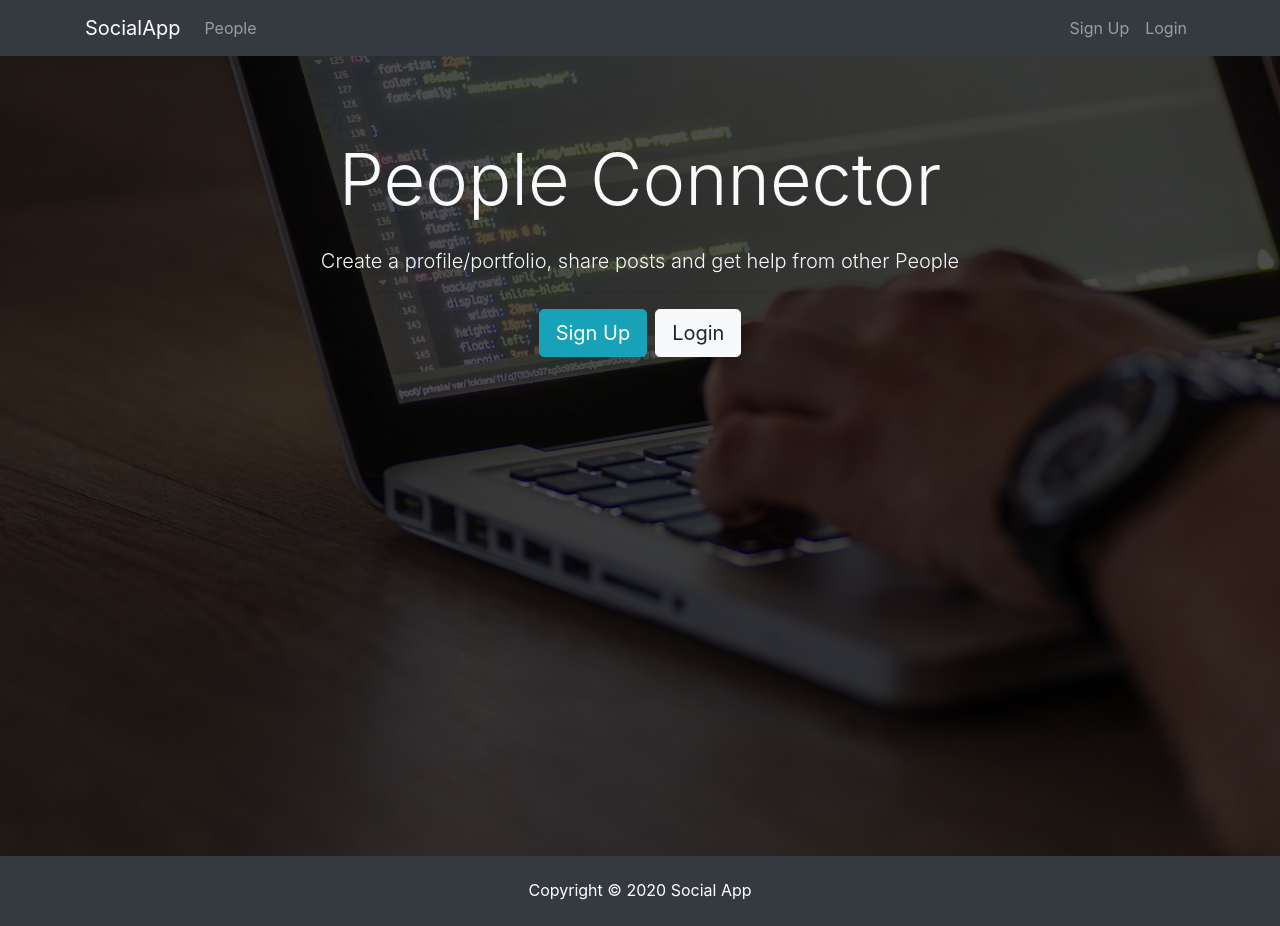
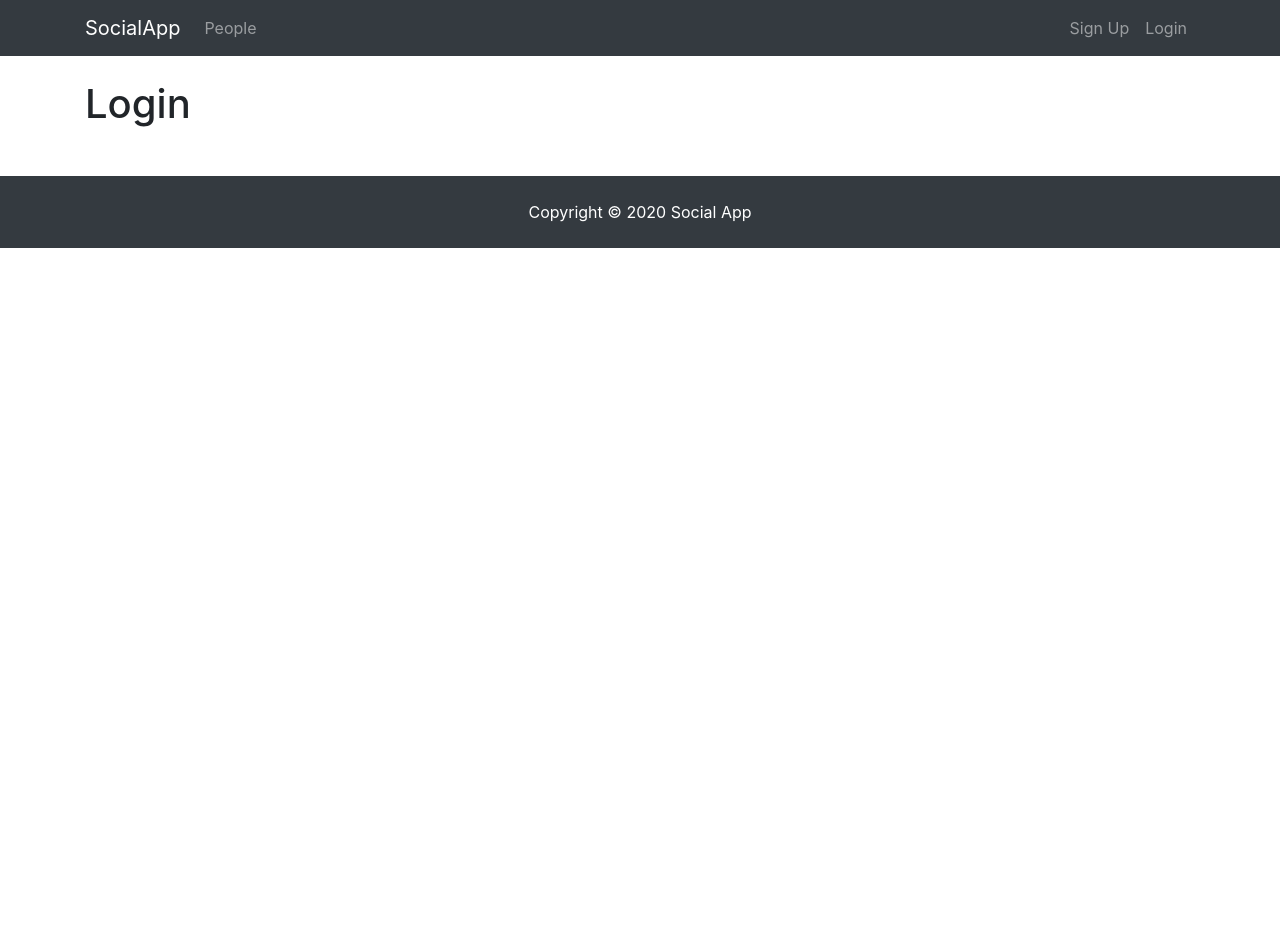
Before and after one commit to nerdigenius/SocialNetwork-App, a React (Create React App) app in the folder client/: page /login in a window 1280 px wide. After the commit the page ends 800 px from the top, so only its background shows below. Built offline with nearby package versions, Linux system fonts and the light colour scheme.

Commit message:
router setup done

```diff
--- a/client/package.json
+++ b/client/package.json
@@ -8,6 +8,7 @@
     "@testing-library/user-event": "^7.2.1",
     "react": "^16.13.1",
     "react-dom": "^16.13.1",
+    "react-router-dom": "^5.1.2",
     "react-scripts": "3.4.1"
   },
   "scripts": {
@@ -31,5 +32,5 @@
       "last 1 safari version"
     ]
   },
-  "proxy":"http://localhost:5000"
+  "proxy": "http://localhost:5000"
 }
--- a/client/src/App.js
+++ b/client/src/App.js
@@ -1,17 +1,30 @@
-import React from 'react';
+import React,{Component} from 'react';
+import {BrowserRouter as Router, Route} from 'react-router-dom'
 import './App.css';
 import Navbar from './components/layout/Navbar'
 import Footer from './components/layout/Footer'
 import Landing from './components/layout/Landing'
+import Register from './components/auth/Register';
+import Login from './components/auth/Login';
 
-function App() {
+class App extends Component {
+  render(){
     return (
+      <Router>
         <div className="App">
           <Navbar/>
-     <Landing/>
+          <Route exact path="/" component={Landing}/>
+            <div className='container'>
+              <Route exact path="/register" component={Register}/>
+              <Route exact path="/login" component={Login}/>
+            </div>
           <Footer/>
         </div>
+      </Router>
+
     );
   }
 
+}
+
 export default App;
--- /dev/null
+++ b/client/src/components/auth/Login.js
@@ -0,0 +1,13 @@
+import React, { Component } from 'react'
+
+class Login extends Component {
+    render() {
+        return (
+            <div>
+                <h1>Login</h1>
+            </div>
+        )
+    }
+}
+
+export default Login
--- /dev/null
+++ b/client/src/components/auth/Register.js
@@ -0,0 +1,13 @@
+import React, { Component } from 'react'
+
+class Register extends Component {
+    render() {
+        return (
+            <div>
+                <h1>Register</h1>
+            </div>
+        )
+    }
+}
+
+export default Register
--- a/client/src/components/layout/Landing.js
+++ b/client/src/components/layout/Landing.js
@@ -1,4 +1,6 @@
 import React, { Component } from 'react'
+import {Link} from 'react-router-dom';
+
 
 class Landing extends Component {
     render() {
@@ -13,8 +15,8 @@
                             </h1>
                             <p className="lead"> Create a profile/portfolio, share posts and get help from other People</p>
                             <hr />
-                            <a href="register.html" className="btn btn-lg btn-info mr-2">Sign Up</a>
-                            <a href="login.html" className="btn btn-lg btn-light">Login</a>
+                            <Link to="/register" className="btn btn-lg btn-info mr-2">Sign Up</Link>
+                            <Link to="/login" className="btn btn-lg btn-light">Login</Link>
                         </div>
                         </div>
                     </div>
--- a/client/src/components/layout/Navbar.js
+++ b/client/src/components/layout/Navbar.js
@@ -1,4 +1,5 @@
 import React, { Component } from 'react'
+import {Link} from 'react-router-dom';
 
 class Navbar extends Component {
     render() {
@@ -6,7 +7,7 @@
             <div>
                 <nav className="navbar navbar-expand-sm navbar-dark bg-dark mb-4">
                     <div className="container">
-                    <a className="navbar-brand" href="landing.html">SocialApp</a>
+                    <Link className="navbar-brand" to="/">SocialApp</Link>
                     <button className="navbar-toggler" type="button" data-toggle="collapse" data-target="#mobile-nav">
                         <span className="navbar-toggler-icon"></span>
                     </button>
@@ -14,17 +15,17 @@
                     <div className="collapse navbar-collapse" id="mobile-nav">
                         <ul className="navbar-nav mr-auto">
                         <li className="nav-item">
-                            <a className="nav-link" href="profiles.html"> People
-                            </a>
+                            <Link className="nav-link" to="/profiles"> People
+                            </Link>
                         </li>
                         </ul>
 
                         <ul className="navbar-nav ml-auto">
                         <li className="nav-item">
-                            <a className="nav-link" href="register.html">Sign Up</a>
+                            <Link className="nav-link" to="/register">Sign Up</Link>
                         </li>
                         <li className="nav-item">
-                            <a className="nav-link" href="login.html">Login</a>
+                            <Link className="nav-link" to="/login">Login</Link>
                         </li>
                         </ul>
                     </div>
```
Lines whose indentation alone changed are shown as unchanged.
